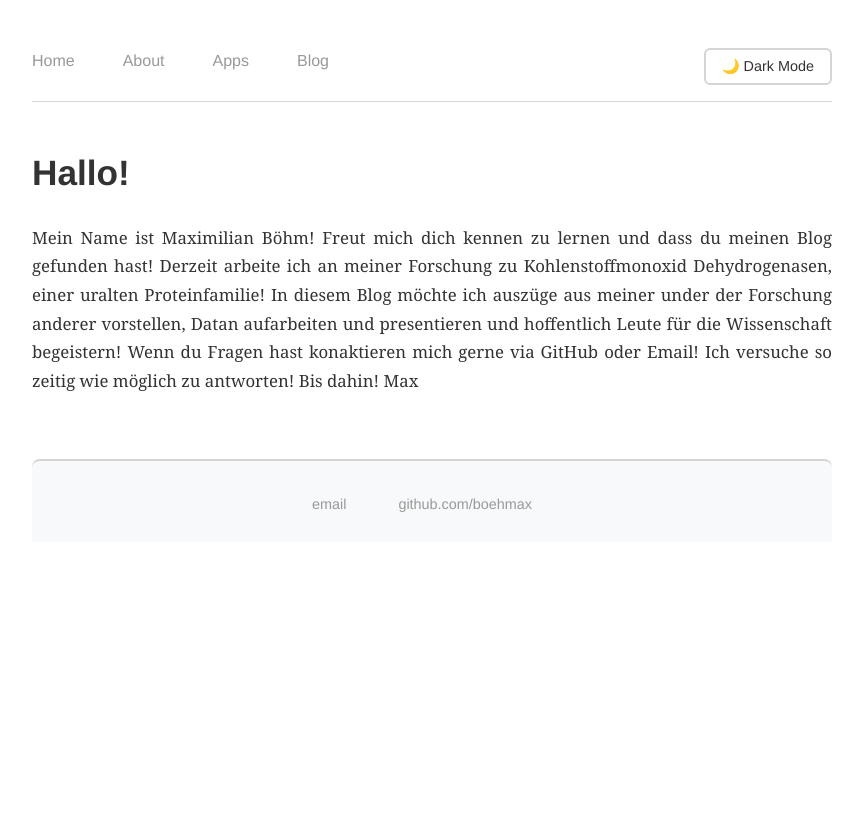
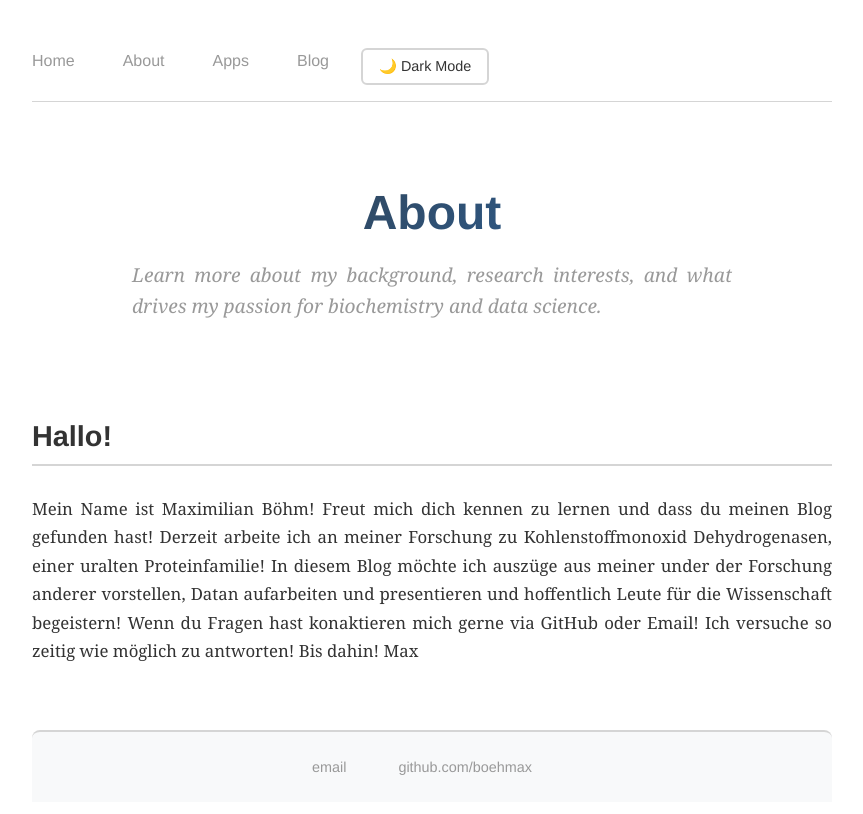
Before and after one commit to boehmax/boehmax.github.io, a Jekyll site: the page built from about/index.html, in a window 1280 px wide. Shown: the top 814 px of the page, without its empty margins (208-1071 px from the left). Built offline with Jekyll 4.4.1, drawn with Linux system fonts in a browser that asks for light colours.

Commit message:
Fix layout issues: navigation alignment, footer padding, mobile responsiveness, and unified page headers
Co-authored-by: boehmax <90572663+boehmax@users.noreply.github.com>

```diff
--- a/about/index.html
+++ b/about/index.html
@@ -2,9 +2,15 @@
 layout: default
 title: About Maximilian Boehm
 ---
+
+<div class="page-header">
+    <h1>About</h1>
+    <p class="page-intro">Learn more about my background, research interests, and what drives my passion for biochemistry and data science.</p>
+</div>
+
 <div class="blurb">
-    	<h1>Hallo!</h1>
-		<p>Mein Name ist Maximilian Böhm! Freut mich dich kennen zu lernen und dass du meinen Blog gefunden hast!
+    <h2>Hallo!</h2>
+    <p>Mein Name ist Maximilian Böhm! Freut mich dich kennen zu lernen und dass du meinen Blog gefunden hast!
 Derzeit arbeite ich an meiner Forschung zu Kohlenstoffmonoxid Dehydrogenasen, einer uralten Proteinfamilie!
 In diesem Blog möchte ich auszüge aus meiner under der Forschung anderer vorstellen, Datan aufarbeiten und presentieren und hoffentlich Leute für die Wissenschaft begeistern!
 Wenn du Fragen hast konaktieren mich gerne via GitHub oder Email! Ich versuche so zeitig wie möglich zu antworten!
--- a/apps/index.html
+++ b/apps/index.html
@@ -3,9 +3,9 @@ layout: default
 title: Web Applications
 ---
 
-<div class="apps-header">
+<div class="page-header">
     <h1>Interactive Web Applications</h1>
-    <p class="apps-intro">A collection of Shiny applications I've built for data analysis, visualization, and scientific computing. Each app is designed to make complex analyses accessible through intuitive web interfaces.</p>
+    <p class="page-intro">A collection of Shiny applications I've built for data analysis, visualization, and scientific computing. Each app is designed to make complex analyses accessible through intuitive web interfaces.</p>
 </div>
 
 <div class="apps-grid">
--- a/css/main.css
+++ b/css/main.css
@@ -54,9 +54,10 @@ nav {
     padding: 1rem 0;
     border-bottom: 1px solid var(--border-color);
     display: flex;
-    justify-content: space-between;
+    justify-content: flex-start;
     align-items: center;
     flex-wrap: wrap;
+    gap: 2rem;
 }
 
 nav ul, footer ul {
@@ -207,7 +208,7 @@ li ul, li ol {
 footer {
     border-top: 2px solid var(--border-color);
     margin-top: 4rem;
-    padding: 2rem 0 1rem 0;
+    padding: 1.5rem 0 0.8rem 0;
     text-align: center;
     font-size: 0.9em;
     background: var(--code-bg);
@@ -499,6 +500,7 @@ blockquote {
         flex-direction: column;
         align-items: stretch;
         position: relative;
+        gap: 0;
     }
 
     /* Show mobile hamburger button */
@@ -515,8 +517,9 @@ blockquote {
     .theme-toggle {
         align-self: flex-end;
         position: absolute;
-        top: 0;
+        top: 0.5rem;
         right: 0;
+        z-index: 1000;
     }
 
     /* Hide navigation menu initially on mobile */
@@ -525,12 +528,14 @@ blockquote {
         flex-direction: column;
         gap: 0.5rem;
         text-align: center;
-        width: 100%;
+        width: calc(100% - 1rem);
+        max-width: calc(100vw - 3rem);
         background-color: var(--bg-color);
         border: 1px solid var(--border-color);
         border-radius: 6px;
         padding: 1rem;
         margin-top: 3rem;
+        margin-left: 0.5rem;
         box-shadow: 0 4px 6px var(--shadow);
     }
 
@@ -1293,6 +1298,42 @@ html {
     font-weight: 500;
 }
 
+/* Unified Page Header Styles (for About, Apps, and other pages) */
+.page-header {
+    text-align: center;
+    margin-bottom: 4rem;
+    padding: 2rem 0;
+}
+
+.page-header h1 {
+    font-size: 3em;
+    margin-bottom: 1rem;
+    background: linear-gradient(135deg, var(--text-color) 0%, var(--accent-color) 100%);
+    -webkit-background-clip: text;
+    -webkit-text-fill-color: transparent;
+    background-clip: text;
+}
+
+.page-intro {
+    font-size: 1.2em;
+    color: var(--link-color);
+    max-width: 600px;
+    margin: 0 auto;
+    line-height: 1.6;
+    font-style: italic;
+}
+
+/* Responsive page headers */
+@media (max-width: 768px) {
+    .page-header h1 {
+        font-size: 2.2em;
+    }
+
+    .page-intro {
+        font-size: 1.1em;
+    }
+}
+
 /* Legacy blog post listing support */
 ul.posts {
     margin: 20px auto 40px;
```
